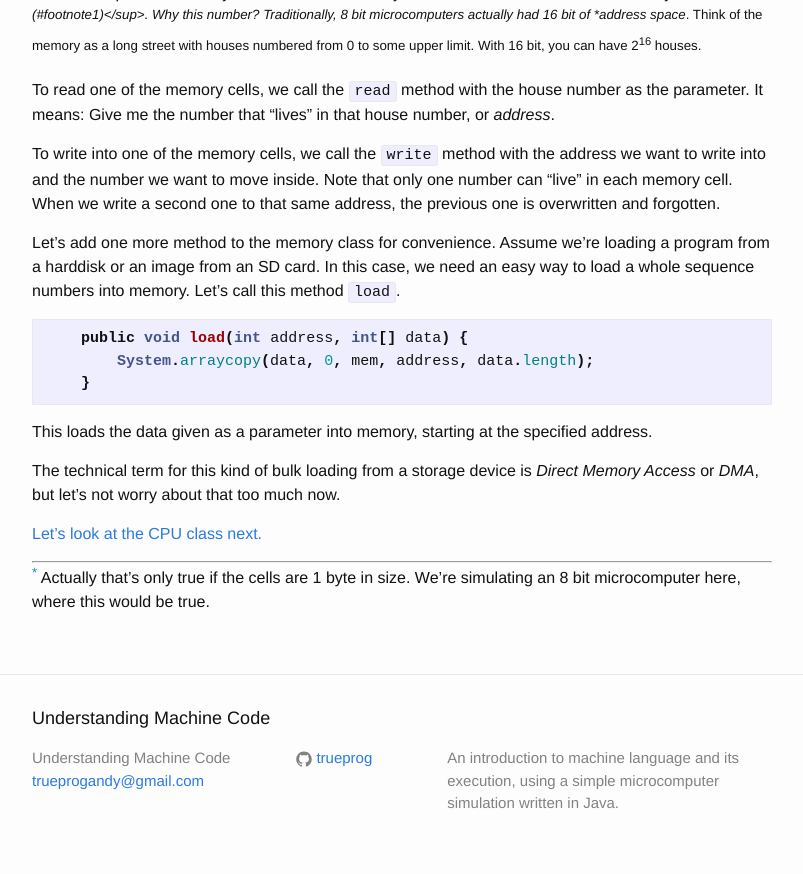
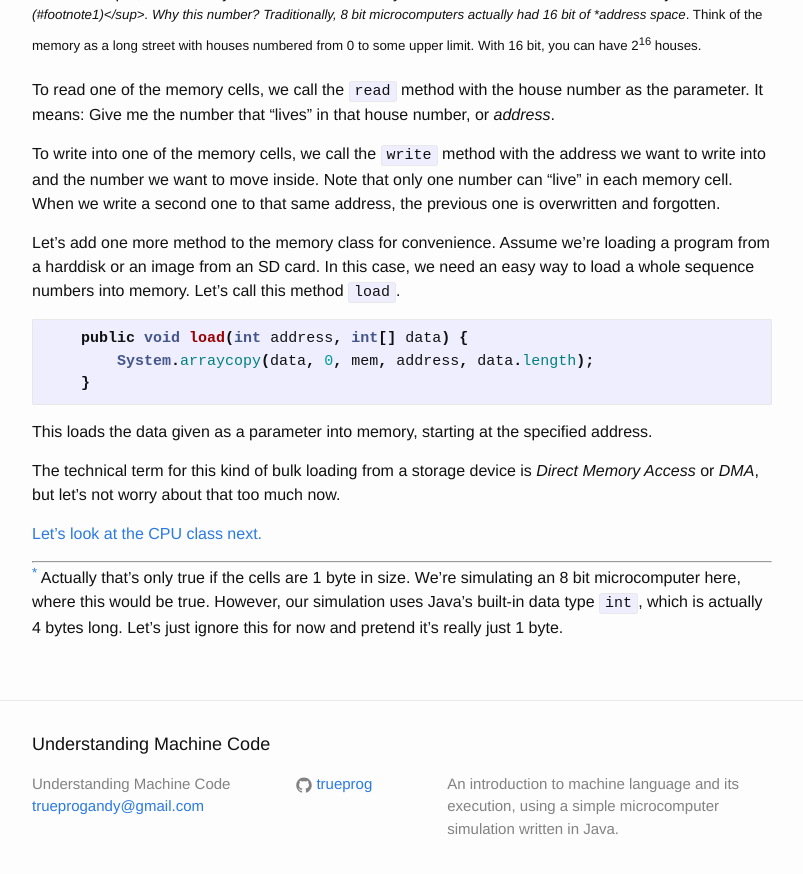
Before and after one commit to trueprog/cpu, a Jekyll site: the page built from _pages/course/02_simumem.md, in a window 1280 px wide and 900 px high, scrolled down 854 px. Shown: the top 874 px of the window, without its empty margins (238-1041 px from the left). Built offline with Jekyll 4.4.1, drawn with Linux system fonts in a browser that asks for light colours.

Commit message:
Fixed footnote on int size

```diff
--- a/_pages/course/02_simumem.md
+++ b/_pages/course/02_simumem.md
@@ -66,4 +66,6 @@ The technical term for this kind of bulk loading from a storage device is
 ***
 
 <a name="footnote1"><sup>*</sup></a> Actually that's only true if the cells are 1 byte in
-size. We're simulating an 8 bit microcomputer here, where this would be true.
+size. We're simulating an 8 bit microcomputer here, where this would be true. However,
+our simulation uses Java's built-in data type `int`, which is actually 4 bytes long.
+Let's just ignore this for now and pretend it's really just 1 byte.
```
